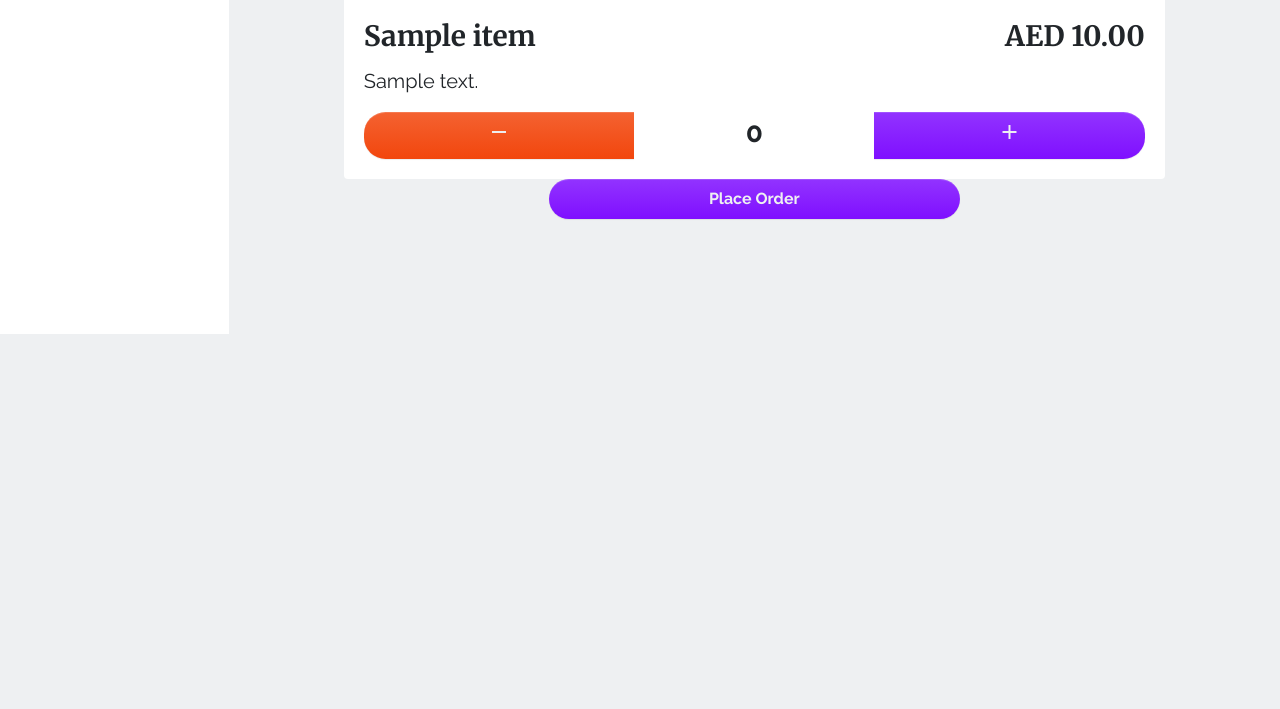
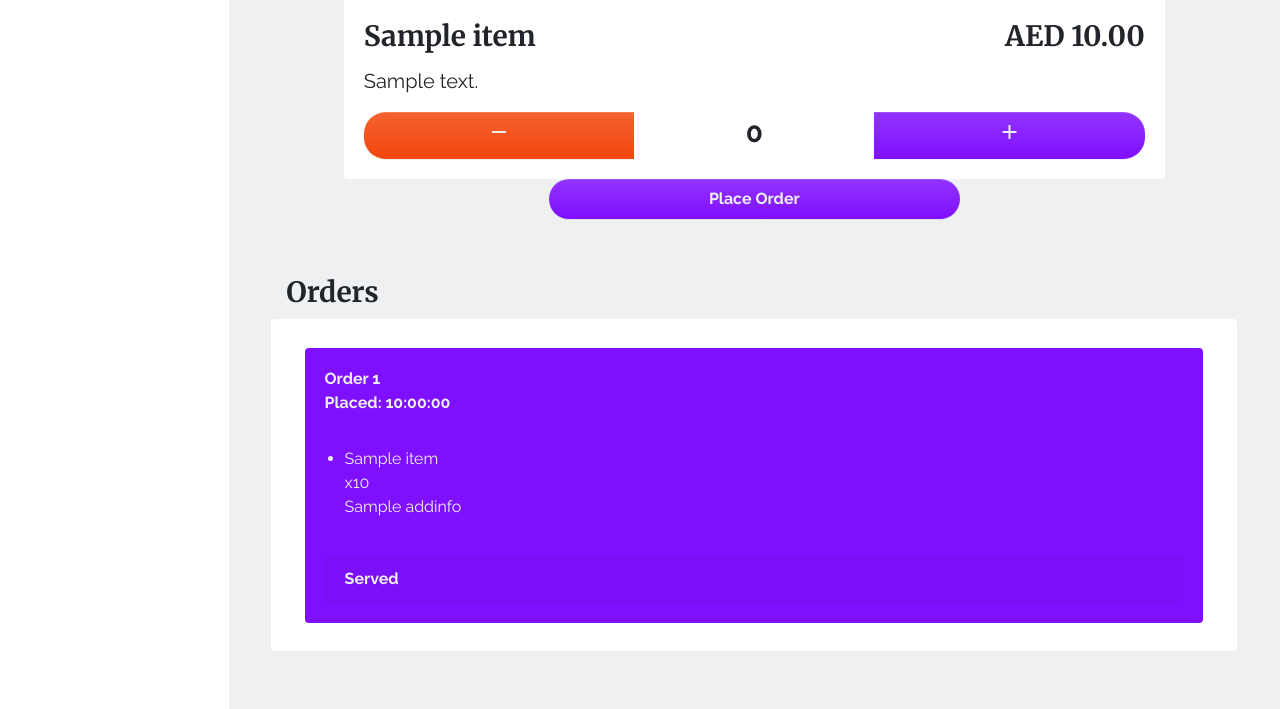
Before and after one commit to COE420ProjectGroup/flask-rms, a Flask app: template templates/customer_dashboard.html in a window 1280 px wide. Shown: the part 920-1629 px from the top of the page. Before the commit the page ends 1254 px from the top, so only its background shows below. Run offline with Flask 2, Linux system fonts and the light colour scheme; the template is opened without the code that fills it: most values are stand-ins (such as "Sample title", 1, 10 or a date in 2020); some libraries are stand-ins or nearby versions.

Commit message:
chef mark as complete + customer order status

```diff
--- a/app.py
+++ b/app.py
@@ -58,8 +58,10 @@ class Order:
 		self.ordNum = ordNum
 		self.items = []
 		self.date = date
+		self.prepared = -1
+		self.delivered = -1
 	def __repr__(self):
-		return f'Order({self.ordNum}, {self.items}, {self.date})'
+		return f'Order({self.ordNum}, {self.items}, {self.date}, {self.prepared}, {self.delivered})'
 
 
 @app.route("/")
@@ -87,12 +89,21 @@ def customer():
 	res = cur.execute("select * from rmenu order by type desc")
 	items = [MenuItem(*i) for i in res]
 	#print(items)
-	res = cur.execute("select rorders.ordernum, name, qty, addinfo from rorders, rorderdetails, rmenu where rorders.ordernum=rorderdetails.ordernum AND rorderdetails.itemid=rmenu.itemid AND custID="+str(cust.custID) + " order by rorders.ordernum")
-	res = [row for row in res]
-	ord = {}
-	for row in res:
-		ord.setdefault(row[0],[]).append(row)
-	return render_template("customer_dashboard.html", user=cust, orders=ord, menu=items)
+	custID = sessions[request.cookies['sessionID']].custID
+	cur = connection.cursor()
+	res = cur.execute(f"select rorders.ordernum, name, qty, addinfo, o_date, prepared, delivered from rorders, rorderdetails, rmenu where rorders.ordernum=rorderdetails.ordernum AND rorderdetails.itemid=rmenu.itemid AND custID = {custID} order by o_date")
+	res = list(res)
+	my_orders = {}
+	for i in {o[0] for o in res}:
+			my_orders[i] = Order()
+	for r in res:
+		my_orders[r[0]].ordNum = r[0]
+		my_orders[r[0]].items.append(OrderItem(r[1],r[2],r[3]))
+		my_orders[r[0]].date = r[4]
+		my_orders[r[0]].prepared = int(r[5])
+		my_orders[r[0]].delivered = int(r[6])
+	print(my_orders)
+	return render_template("customer_dashboard.html", user=cust, my_orders=my_orders, menu=items)
 
 
 
@@ -129,7 +140,7 @@ def dashboard():
 			all_orders[r[0]].items.append(OrderItem(r[1],r[2],r[3]))
 			all_orders[r[0]].date = r[4]
 
-		print(all_orders)
+		#print(all_orders)
 
 		cur = connection.cursor()
 		res = cur.execute(f"select rorders.ordernum, name, qty, addinfo, o_date from rorders, rorderdetails, rmenu where rorders.ordernum=rorderdetails.ordernum AND rorderdetails.itemid=rmenu.itemid AND placed = 1 AND prepared = 0  AND delivered = 0  AND chef_picked_up = '{emp.username}' order by o_date")
@@ -142,7 +153,7 @@ def dashboard():
 			my_orders[r[0]].items.append(OrderItem(r[1],r[2],r[3]))
 			my_orders[r[0]].date = r[4]
 
-		print(my_orders)
+		#print(my_orders)
 		return render_template("chef_dashboard.html", user=emp, bookedTables=[1,3,7,8], all_orders=all_orders, my_orders=my_orders)
 
 	else:
@@ -276,3 +287,19 @@ def prepare():
 	res = cur.execute(f"update rorders set chef_picked_up = '{chefUsername}' where orderNum={orderNum}")
 	connection.commit()
 	return 'success'
+
+
+@app.route("/complete", methods = ['POST'])
+def complete():
+	global sessions
+	if getType(request.cookies) != 2:
+		return redirect(url_for('index'))
+
+	print(request.json)
+	orderNum = int(request.json['ordNum'])
+	connection = cx_Oracle.connect("b00079866/b00079866@coeoracle.aus.edu:1521/orcl")
+	cur = connection.cursor()
+	res = cur.execute(f"update rorders set prepared = 1 where orderNum={orderNum}")
+	#print(len(res))
+	connection.commit()
+	return 'success'
--- a/templates/customer_dashboard.html
+++ b/templates/customer_dashboard.html
@@ -3,12 +3,12 @@
 <main class="dashboard">
     <nav class="nav nav-tabs nav-pills flex-column text-center p-4">
         <h4 class="h2 py-3 py-xl-5">Dashboard</h4>
-        <button class="fs-5 pr-2 nav-link active" data-bs-toggle="tab" data-bs-target="#featured" type="button"
-            role="tab">
+
+        <button class="fs-5 pr-2 nav-link active" data-bs-toggle="tab" href="#featured" data-bs-target="#featured" type="button" role="tab">
             <span class="material-icons align-middle">menu_book</span>
             Menu
         </button>
-        <button style="white-space: nowrap;" class="fs-5 pr-2 nav-link" data-bs-toggle="tab"
+        <button style="white-space: nowrap;" class="fs-5 pr-2 nav-link" data-bs-toggle="tab" href="#order_status"
             data-bs-target="#order_status" type="button" role="tab">
             <span class="material-icons align-middle">schedule</span>
             Order Status
@@ -110,39 +110,38 @@
             <!-- </div> -->
 
         </section>
-        <section class="tab-pane fade" role="tabpanel" id="order_status">
+        <section class="tab-pane active in" role="tabpanel" id="order_status">
             <h3>Orders</h3>
             <div class="card card-deck py-4 px-3">
-                <div class="card bg-light text-primary p-3">
-                    <strong class="card-title">Order 3</strong>
+
+                {% for order in my_orders.values() %}
+
+                <div class="card bg-{{'light' if order.delivered == 0 else 'primary'}} text-{{'primary' if order.delivered == 0 else 'light'}} p-3">
+                    <strong class="card-title">Order {{order.ordNum}}<br>Placed: {{order.date.strftime('%H:%M:%S')}}</strong>
                     <ul class="card-body">
-                        <li>Chicken</li>
-                        <li>Pasta</li>
+
+                        {% for item in order.items %}
+                            <li>{{item.name}}<br>x{{item.qty}}<br>{{item.addinfo if item.addinfo else ''}}</li>
+                        {% endfor %}
+
                     </ul>
-                    <strong class="card-footer">Preparing</strong>
+                    <strong class="card-footer">{{'Preparing' if order.prepared == 0 else 'Ready' if order.delivered == 0 else 'Served'}}</strong>
                 </div>
-                <div class="card bg-primary text-light p-3">
-                    <strong class="card-title">Order 1</strong>
-                    <ul class="card-body">
-                        <li>Pasta</li>
-                        <li>Chicken</li>
-                    </ul>
-                    <strong class="card-footer">Served</strong>
-                </div>
-                <div class="card bg-primary text-light p-3">
-                    <strong class="card-title">Order 2</strong>
-                    <ul class="card-body">
-                        <li>Salad</li>
-                        <li>Soup</li>
-                        <li>Chicken</li>
-                    </ul>
-                    <strong class="card-footer">Served</strong>
-                </div>
+
+                {% endfor %}
+
             </div>
     </div>
+
 </main>
 
 <script>
+
+
+    var intervalId = setInterval(function() {
+        $('#order_status').load(document.URL +  ' #order_status')
+    }, 2000);
+
     function inc(id) {
         document.getElementById(id).innerHTML = parseInt(document.getElementById(id).innerHTML) + 1;
     }
@@ -192,6 +191,13 @@
             console.log(xhr.responseText);
         }
         console.log(xhr.responseText);
+
+        setTimeout(function() {
+            $('#order_status').load(document.URL +  ' #order_status');
+        }, 500);
+
+        $('.nav-tabs button[href="#order_status"]').tab('show'); // auto tab switch to order status
+        // alert('done');
     }
 </script>
 {% endblock content %}
```
Also changed, not shown: templates/chef_dashboard.html (+13 -17 lines).
